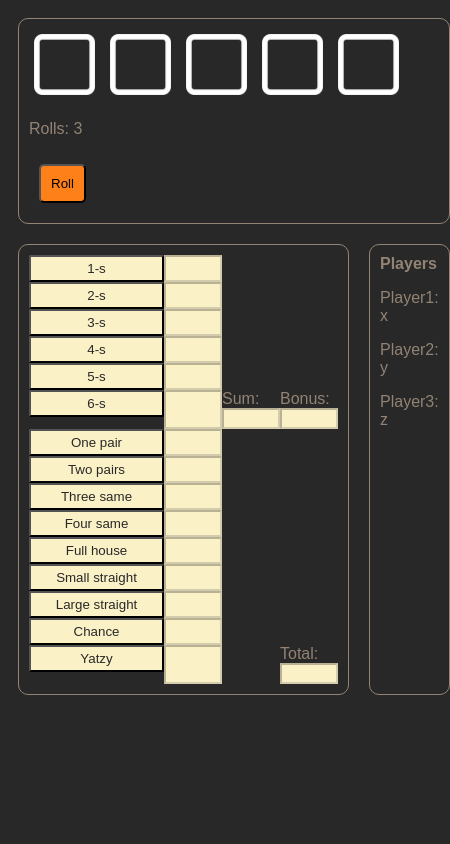
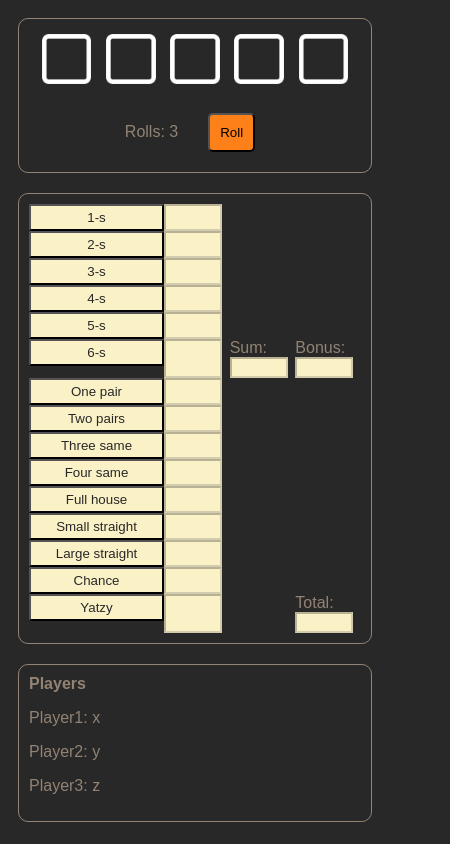
Before and after one commit to rasmusmeinert/yatzyOnline, a website with bundled scripts: page client/index.html in a window 390 px wide. Shown: the whole page, 450 px wide, since content can reach past the window. Built offline with nearby package versions, Linux system fonts and the light colour scheme.

Commit message:
Update yatzy.css
Nu med @media og centrerede terninger!

```diff
--- a/client/yatzy.css
+++ b/client/yatzy.css
@@ -25,14 +25,22 @@ section {
     grid-row: 1;
     grid-column: 1 /span 2;
     display: flex;
-    flex-direction: column;
-    align-items: stretch;
+    justify-content: center;
+    align-items: center;
+    flex-wrap: wrap;
+    text-align: center;
 }
 
-#diceSection > p {
-    align-self: flex-start;
-    margin: 0px;
-    padding: 10px;
+#controls {
+    display: flex;
+    justify-content: center;
+    align-items: center;
+    margin-top: 10px;
+}
+
+#controls p {
+    margin: 0;
+    margin-right: 20px;
 }
 
 #scoreSection {
@@ -45,6 +53,28 @@ section {
     grid-column: 2;
 }
 
+@media (max-width: 700px) {
+    .grid-container {
+        grid-template-columns: 1fr;
+    }
+
+    #diceSection, #scoreSection, #playerSection {
+        grid-column: 1;
+    }
+
+    #diceSection {
+        grid-row: 1;
+    }
+
+    #scoreSection {
+        grid-row: 2;
+    }
+
+    #playerSection {
+        grid-row: 3;
+    }
+}
+
 input[type="text"] {
     width: 50px;
     background-color: #fbf1c7;
@@ -54,7 +84,6 @@ input[type="text"] {
     background-color: #fe8019;
     border-radius: 5px;
     padding: 10px 10px;
-    align-self: flex-end;
     margin: 10px;
 }
 
```
